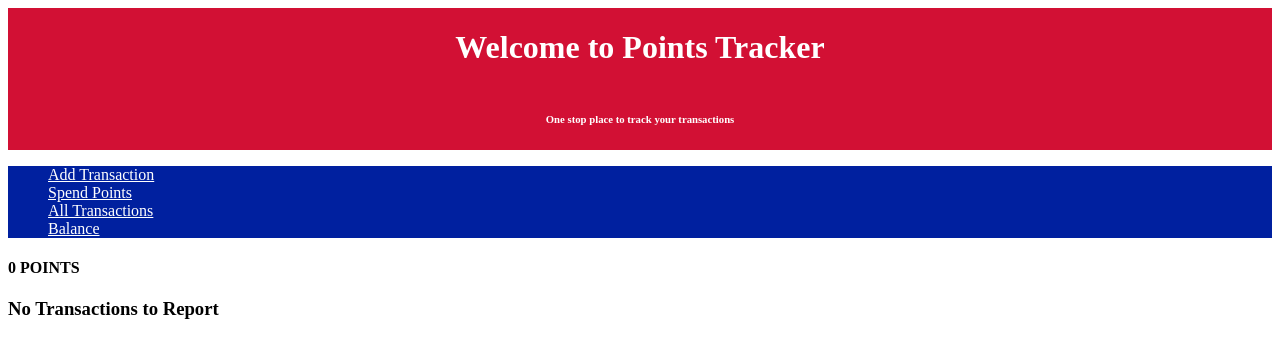
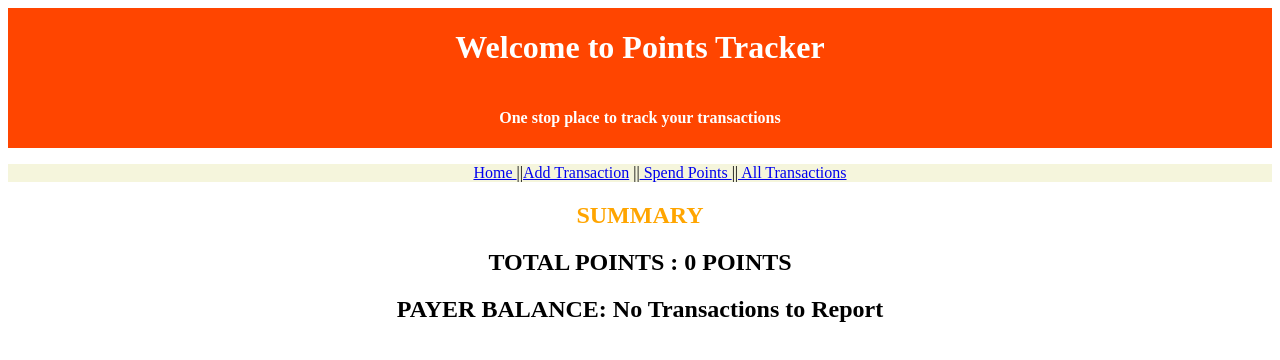
Before and after one commit to ivnicolas/fetch-rewards-coding-challenge, a React (Create React App) app: page / in a window 1280 px wide. Shown: the top 360 px of the page. Built offline with nearby package versions, Linux system fonts and the light colour scheme.

Commit message:
finished styling

```diff
--- a/package.json
+++ b/package.json
@@ -6,7 +6,6 @@
     "@testing-library/jest-dom": "^5.11.4",
     "@testing-library/react": "^11.1.0",
     "@testing-library/user-event": "^12.1.10",
-    "bootstrap": "^5.1.0",
     "react": "^17.0.2",
     "react-dom": "^17.0.2",
     "react-router": "^5.2.1",
--- a/src/App.css
+++ b/src/App.css
@@ -1,42 +1,10 @@
-/* .App {
-  text-align: center;
+ul{
+  list-style-type: none;
 }
 
-.App-logo {
-  height: 40vmin;
-  pointer-events: none;
+li {
+  list-style-type: none;
 }
-
-@media (prefers-reduced-motion: no-preference) {
-  .App-logo {
-    animation: App-logo-spin infinite 20s linear;
-  }
-}
-
-.App-header {
-  background-color: #282c34;
-  min-height: 100vh;
-  display: flex;
-  flex-direction: column;
-  align-items: center;
-  justify-content: center;
-  font-size: calc(10px + 2vmin);
-  color: white;
-}
-
-.App-link {
-  color: #61dafb;
-}
-
-@keyframes App-logo-spin {
-  from {
-    transform: rotate(0deg);
-  }
-  to {
-    transform: rotate(360deg);
-  }
-} */
-
 .negative{
   color: black;
   background: red;
@@ -49,14 +17,14 @@
 
 .header {
   /* font-family: 'Slackey', cursive; */
-  background-color: #D21034;
+  background-color: orangered;
   display: flex;
   flex-direction: column;
   align-items: center;
   color: white;
 }
 
-ul{
-  list-style-type: none;
-  /* padding-top: 20px; */
+
+.center{
+  text-align: center;
 }
--- a/src/components/Balance.js
+++ b/src/components/Balance.js
@@ -35,11 +35,11 @@ class Balance extends Component {
    }
     render() {
         return (
-            <>
-
-              <h4>{this.getTotal()} POINTS</h4>
-              <h3>{this.getPayers()}</h3>
-            </>
+            <div className='center'>
+            <h2 style={{color: 'orange'}}>SUMMARY</h2>
+            <h2>TOTAL POINTS : {this.getTotal()} POINTS </h2>
+            <h2>PAYER BALANCE: {this.getPayers()}</h2>
+            </div>
         );
     }
 }
--- a/src/components/Header.js
+++ b/src/components/Header.js
@@ -4,7 +4,7 @@ const Header = () =>(
     <div>
         <header className="header">
         <h1 >Welcome to Points Tracker</h1>
-        <h6>One stop place to track your transactions</h6>
+        <h4>One stop place to track your transactions</h4>
         </header>
      </div>
 )
--- a/src/components/NavBar.js
+++ b/src/components/NavBar.js
@@ -2,24 +2,16 @@ import React from 'react';
 
 const navBar = () => {
     return (
-        <nav className="navbar navbar-expand-lg navbar-light" style={{backgroundColor: '#00209F'}}>
+        <nav className="navbar navbar-expand-lg navbar-light" style={{backgroundColor: 'beige'}}>
               {/* <button className="navbar-toggler" type="button" data-toggle="collapse" data-target="#navbarSupportedContent" aria-controls="navbarSupportedContent" aria-expanded="false" aria-label="Toggle navigation">
                 <span className="navbar-toggler-icon"></span>
                 </button> */}
                 <div className="collapse navbar-collapse" id="navbarSupportedContent">
-                    <ul className="navbar-nav mr-auto">
-                        <li className="nav-item">
-                            <a className="nav-link" href="/add-transaction" style={{color: 'white'}}>Add Transaction</a>
-                        </li>
-                        <li className="nav-item">
-                            <a className="nav-link" href="/spend-points" style={{color: 'white'}}>Spend Points</a>
-                        </li>
-                        <li className="nav-item">
-                            <a className="nav-link" href="/all-transactions" style={{color: 'white'}}>All Transactions</a>
-                        </li>
-                        <li className="nav-item">
-                            <a className="nav-link" href="/" style={{color: 'white'}}>Balance</a>
-                        </li>
+                    <ul className="center">
+                            <a className="nav-link" href="/"> Home </a> ||
+                            <a className="nav-link" href="/add-transaction">Add Transaction</a> ||
+                            <a className="nav-link" href="/spend-points" > Spend Points </a> ||
+                            <a className="nav-link" href="/all-transactions"> All Transactions </a>
                     </ul>
                 </div>
         </nav>
--- a/src/components/addTransaction.js
+++ b/src/components/addTransaction.js
@@ -38,6 +38,8 @@ const AddTransaction = () => {
          history.push('/')
     }
         return (
+            <div className="center">
+            <h2 style={{color: 'orange'}}> ADD TRANSACTION</h2>
            <form onSubmit={ onSubmit}>
                <label>Payer </label>
                 <br/>
@@ -52,8 +54,10 @@ const AddTransaction = () => {
                 <br/>
                 <input type="number" name="points"  value={points} onChange={(e)=> setPoints(e.target.value)} placeholder="Enter Points" required/>
                 <br/>
+                <br/>
                 <button>Add Transaction</button>
            </form>
+           </div>
     );
 };
 export default AddTransaction;
--- a/src/components/allTransactions.js
+++ b/src/components/allTransactions.js
@@ -5,8 +5,8 @@ class allTransactions extends Component {
     //going through all the transactions, if they exist, and passing them as props to the transaction component
     render() {
         return (
-            <div>
-                <h1> All Transactions</h1>
+            <div className="center">
+                <h2 style={{color: 'orange'}}> ALL TRANSACTIONS</h2>
                 {localStorage.transactions ? JSON.parse(localStorage.transactions).map(transaction =>( <Transaction key={transaction.id} transaction={transaction}/>)) : 'No Transactions' }
             </div>
         );
--- a/src/components/spendPoints.js
+++ b/src/components/spendPoints.js
@@ -79,16 +79,16 @@ const SpendPoints = () => {
     }
 
     return (
-        <>
-         <h3> How Many Points Do You Want To Spend</h3>
+        <div className="center">
+         <h2 style={{color: 'orange'}}> HOW MANY POINTS DO YOU WANT TO SPEND?</h2>
         <form onSubmit={onSubmit}>
             <label> Points</label>
             <br/>
             <input type="number" name="points"  value={points} onChange={(e)=> setPoints(e.target.value)} placeholder="Enter Points" required/>
-            <br/>
+            <br/><br/>
             <button>Spend Points</button>
         </form>
-        </>
+        </div>
     );
 };
 export default SpendPoints;
```
